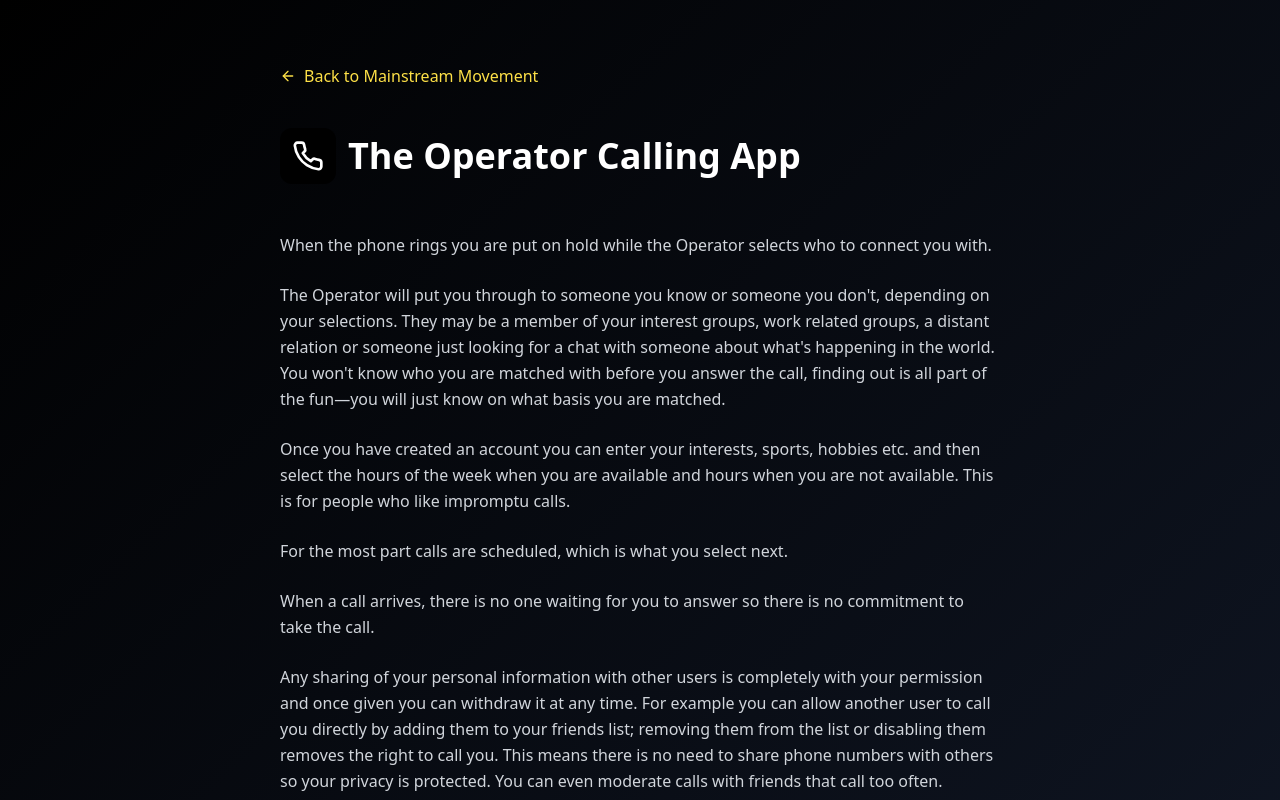
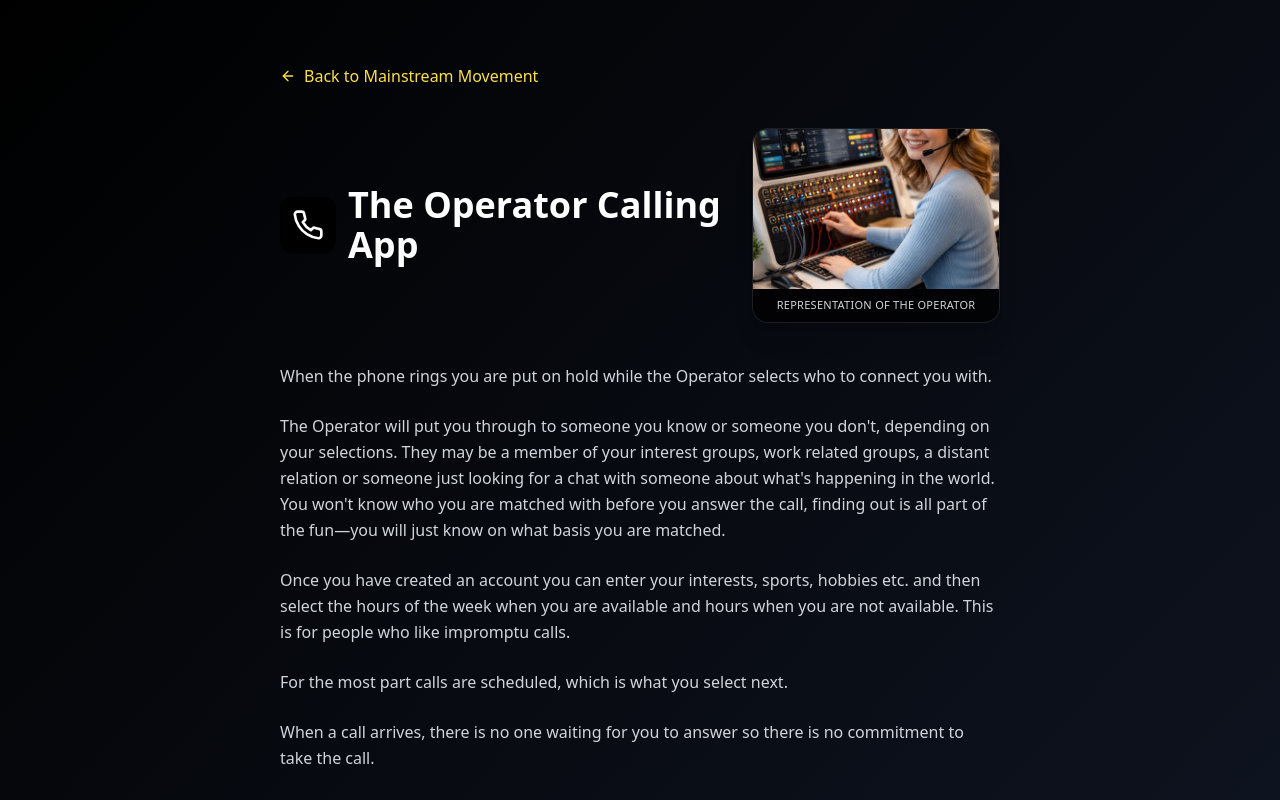
Before and after one commit to colinriche/mainstream-website, a Next.js app: page /theoperator in a window 1280 px wide. Shown: the top 800 px of the page. Built offline with nearby package versions, Linux system fonts and the light colour scheme; no server answers.

Commit message:
Added image to operator page

```diff
--- a/app/theoperator/page.jsx
+++ b/app/theoperator/page.jsx
@@ -2,6 +2,7 @@
 
 import { useState, useEffect } from "react";
 import Link from "next/link";
+import Image from "next/image";
 import { ArrowLeft, Phone, LogIn, User, Shield, Users } from "lucide-react";
 import {
   themes,
@@ -60,18 +61,37 @@ export default function TheOperatorPage() {
             Back to Mainstream Movement
           </Link>
 
-          <header className="mb-12">
-            <div className="flex items-center gap-3 mb-4">
-              <div className={`p-3 rounded-xl ${currentTheme.accent} text-white`}>
-                <Phone className="w-8 h-8" />
+          <header className="mb-10">
+            <div className="flex flex-col md:flex-row md:items-center md:justify-between gap-6">
+              <div className="flex items-center gap-3">
+                <div className={`p-3 rounded-xl ${currentTheme.accent} text-white`}>
+                  <Phone className="w-8 h-8" />
+                </div>
+                <h1 className={`text-3xl sm:text-4xl font-bold ${textPrimary}`}>
+                  The Operator Calling App
+                </h1>
               </div>
-              <h1 className={`text-3xl sm:text-4xl font-bold ${textPrimary}`}>
-                The Operator Calling App
-              </h1>
+              <div className="w-full md:w-64 lg:w-72 mx-auto md:mx-0">
+                <div className="overflow-hidden rounded-2xl border border-white/10 shadow-xl bg-black/40">
+                  <Image
+                    src="/assets/operator_switchboard.jpg"
+                    alt="Representation of The Operator"
+                    width={512}
+                    height={341}
+                    className="h-40 w-full object-cover"
+                    priority
+                  />
+                  <div className="px-4 py-2 bg-black/60">
+                    <p className="text-[11px] uppercase tracking-wide text-gray-300 text-center">
+                      Representation of The Operator
+                    </p>
+                  </div>
+                </div>
+              </div>
             </div>
           </header>
 
-          <article className={`space-y-6 ${textBody} leading-relaxed`}>
+          <article className={`space-y-6 ${textBody} leading-relaxed mt-4`}>
             <p>
               When the phone rings you are put on hold while the Operator selects who to connect you with.
             </p>
```
Also changed, not shown: public/assets/operator_switchboard.jpg (added).
